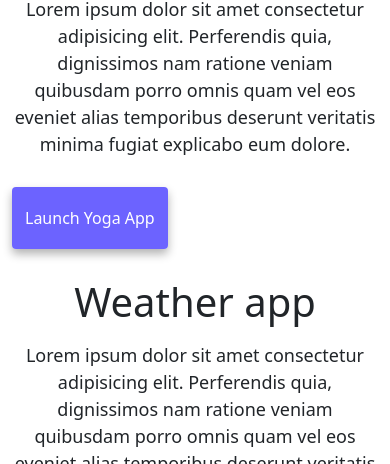
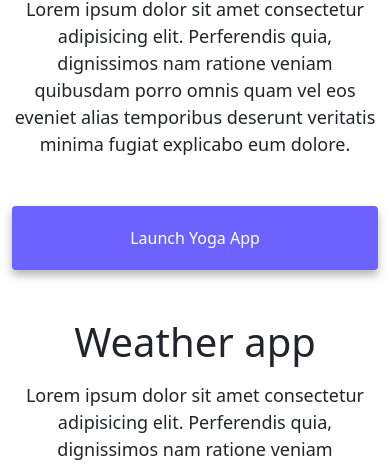
Before and after one commit to KaylSantos/Portfolio-Kayleigh-Richardson, a plain HTML site: page index.html in a window 390 px wide. Shown: the part 636-1100 px from the top of the page. Drawn offline with nearby package versions, Linux system fonts and the light colour scheme.

Commit message:
Made link buttons responsive

```diff
--- a/style.css
+++ b/style.css
@@ -101,4 +101,8 @@ p {
   p {
     text-align: center;
   }
+  .primary-link {
+    display: block;
+    text-align: center;
+  }
 }
```
